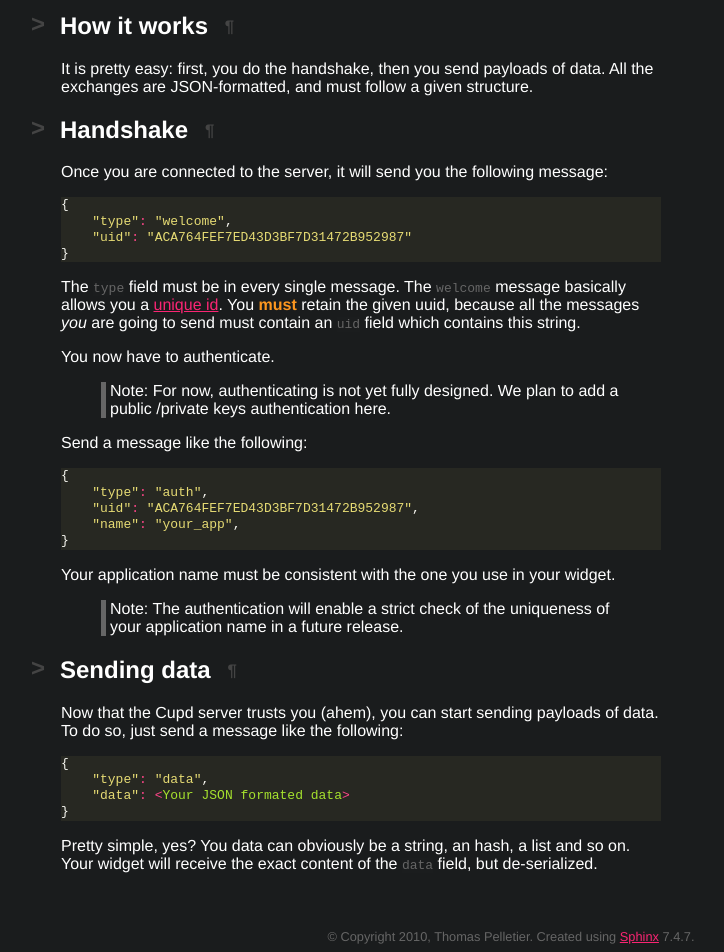
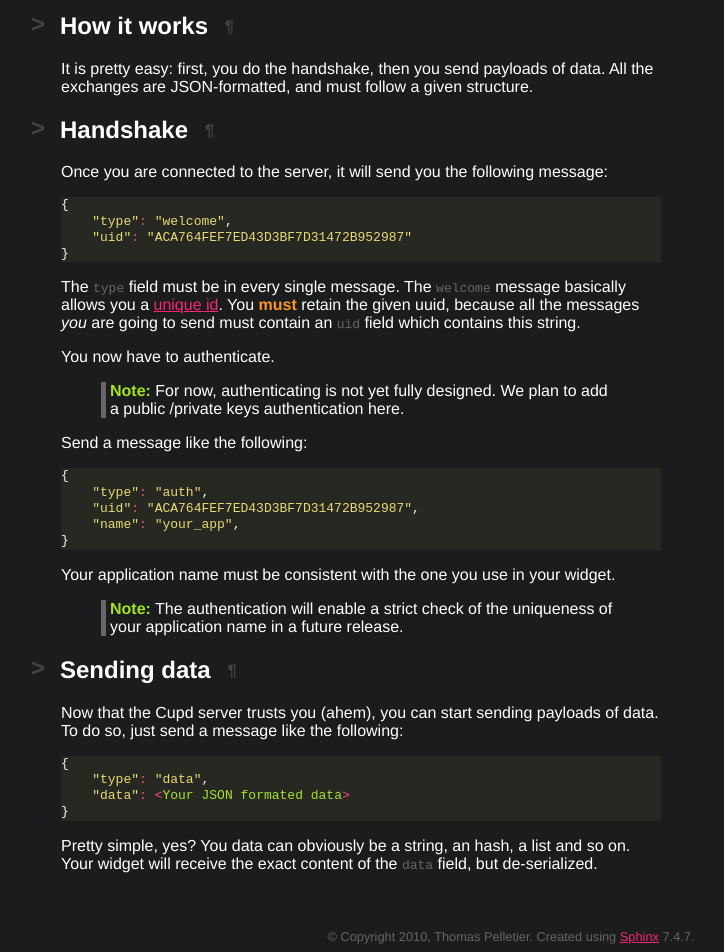
Before and after one commit to pelletier/cupd, a Sphinx documentation site: the page built from doc/services_api.rst, in a window 1280 px wide. Shown: the part 358-1310 px from the top of the page, without its empty margins (129-853 px from the left). Built offline with Sphinx 7.4.7, drawn with Linux system fonts in a browser that asks for light colours; pages that are not in the unit, such as notebooks, are missing from menus; some of the changed lines change nothing that is shown.

Commit message:
add widget crafting doc

```diff
--- a/doc/_templates/cupd/static/cupd.css
+++ b/doc/_templates/cupd/static/cupd.css
@@ -73,6 +73,10 @@ blockquote {
     border-left: 5px solid rgb(102,102,102);
 }
 
+blockquote strong:first-child{
+    color: rgb(166, 227, 25);
+}
+
 strong {
     color: #FD971F;
 }
--- a/doc/services_api.rst
+++ b/doc/services_api.rst
@@ -41,7 +41,7 @@ send must contain an ``uid`` field which contains this string.
 
 You now have to authenticate.
 
-    Note:
+    **Note:**
     For now, authenticating is not yet fully designed. We plan to add
     a public /private keys authentication here.
 
@@ -57,7 +57,7 @@ Send a message like the following:
 
 Your application name must be consistent with the one you use in your widget.
 
-    Note:
+    **Note:**
     The authentication will enable a strict check of the uniqueness of your
     application name in a future release.
 
```
